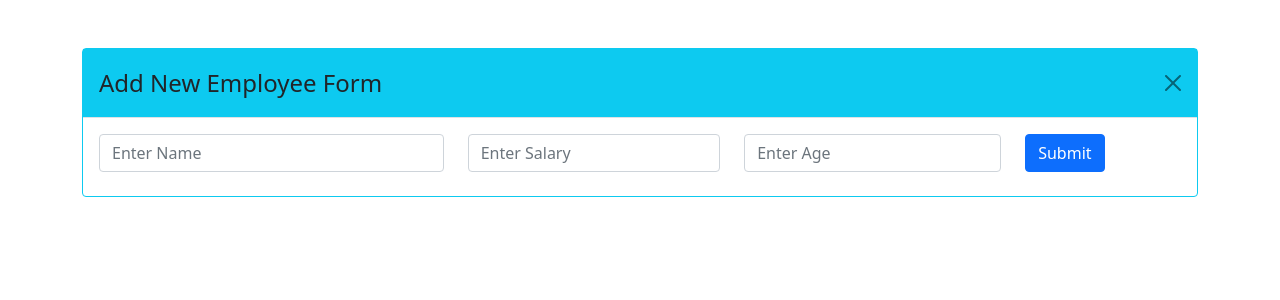
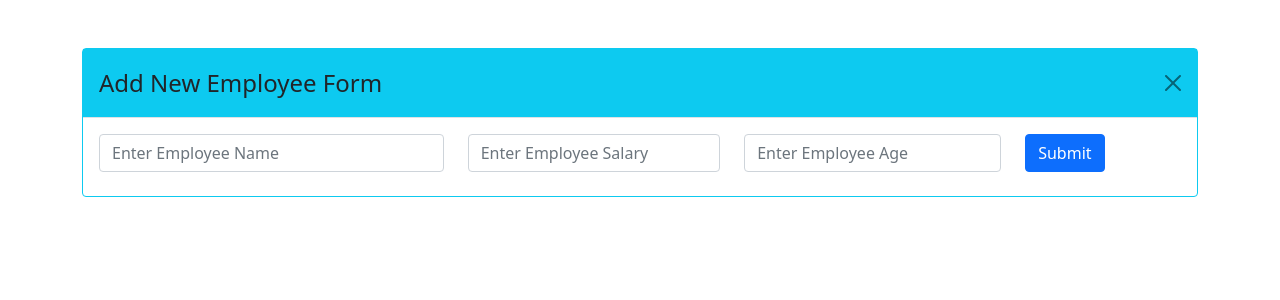
Before and after one commit to jobayer637/react-crud-app, a React (Create React App) app: page / in a window 1280 px wide. Both pictures are taken after a click on the button "Add New Employee". Shown: the top 300 px of the page. Built offline with nearby package versions, Linux system fonts and the light colour scheme.

Commit message:
update manage input

```diff
--- a/src/component/ManageForm.jsx
+++ b/src/component/ManageForm.jsx
@@ -2,52 +2,41 @@ import React from 'react'
 import {
     Button, Form, Row, Col
 } from 'react-bootstrap'
+import ManageInput from './ManageInput'
 
-const ManageForm = ({newEmp, handleInput, handleForm}) => {
+const ManageForm = ({ newEmp, handleInput, handleForm }) => {
     return (
         <div>
             <Form onSubmit={handleForm}>
                 <Row className="align-items-center">
                     <Col md="4">
-                        <Form.Label htmlFor="inlineFormInput" visuallyHidden>
-                            Name
-                        </Form.Label>
-                        <Form.Control
-                            onChange={handleInput}
-                            type="text"
-                            name="name"
+                        <ManageInput
+                            label={'Name'}
+                            handleInput={handleInput}
+                            type={'text'}
+                            name={'name'}
                             value={newEmp.name}
-                            className="mb-2"
-                            id="inlineFormInput"
-                            placeholder="Enter Name"
+                            placeholder={'Enter Employee Name'}
                         />
                     </Col>
                     <Col md="3">
-                        <Form.Label htmlFor="inlineFormInput" visuallyHidden>
-                            Name
-                        </Form.Label>
-                        <Form.Control
-                            onChange={handleInput}
-                            type="text"
-                            name="salary"
+                        <ManageInput
+                            label={'Salary'}
+                            handleInput={handleInput}
+                            type={'text'}
+                            name={'salary'}
                             value={newEmp.salary}
-                            className="mb-2"
-                            id="inlineFormInput"
-                            placeholder="Enter Salary"
+                            placeholder={'Enter Employee Salary'}
                         />
                     </Col>
                     <Col xs="auto">
-                        <Form.Label htmlFor="inlineFormInput" visuallyHidden>
-                            Name
-                        </Form.Label>
-                        <Form.Control
-                            onChange={handleInput}
-                            type="text"
-                            name="age"
+                        <ManageInput
+                            label={'Age'}
+                            handleInput={handleInput}
+                            type={'text'}
+                            name={'age'}
                             value={newEmp.age}
-                            className="mb-2"
-                            id="inlineFormInput"
-                            placeholder="Enter Age"
+                            placeholder={'Enter Employee Age'}
                         />
                     </Col>
                     <Col xs="auto">
--- a/src/component/ManageInput.jsx
+++ b/src/component/ManageInput.jsx
@@ -1,9 +1,24 @@
 import React from 'react'
+import {
+    Form
+} from 'react-bootstrap'
 
-const ManageInput = () => {
+
+const ManageInput = ({label, handleInput, type, name, value, placeholder}) => {
     return (
         <div>
-
+            <Form.Label htmlFor="inlineFormInput" visuallyHidden>
+                {label}
+            </Form.Label>
+            <Form.Control
+                onChange={handleInput}
+                type={type}
+                name={name}
+                value={value}
+                className="mb-2"
+                id="inlineFormInput"
+                placeholder={placeholder}
+            />
         </div>
     )
 }
```
